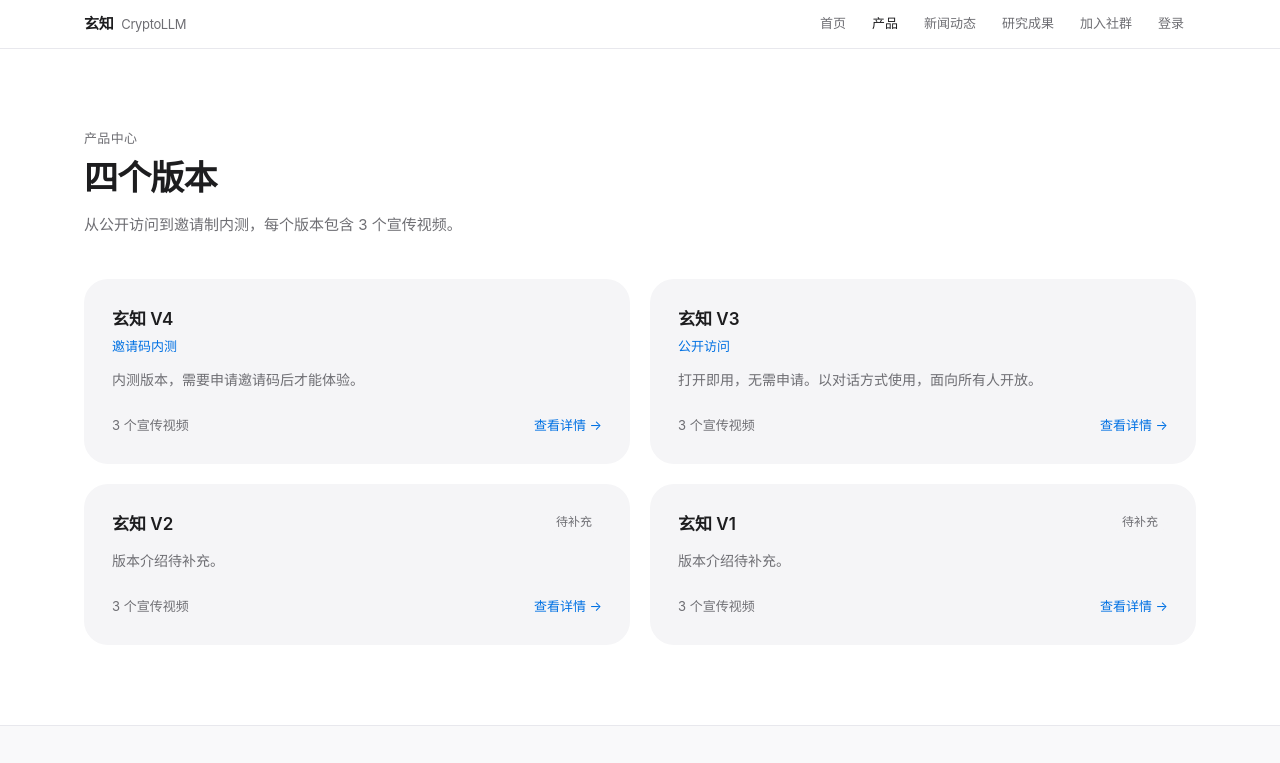
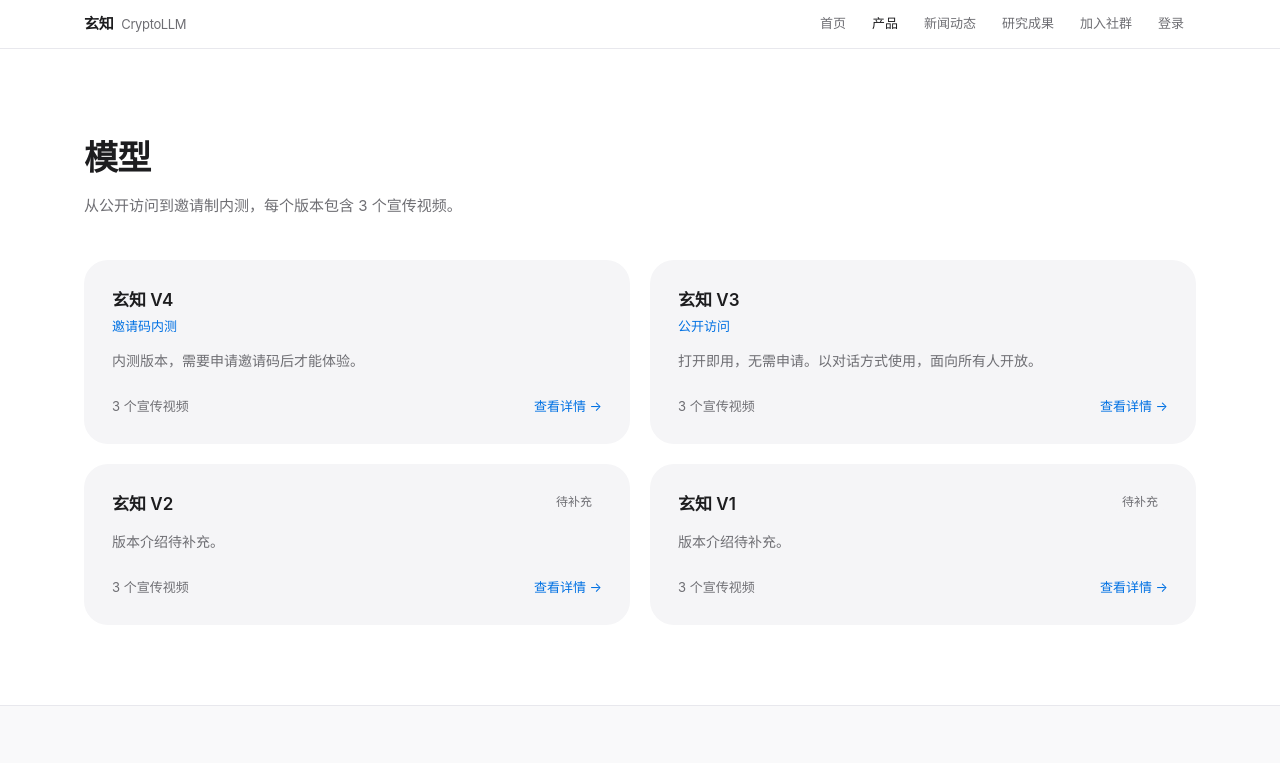
Before and after one commit to 2713498198/Cryptollm-web, a Next.js app: page /products in a window 1280 px wide. Shown: the top 763 px of the page. Built offline with nearby package versions, Linux system fonts and the light colour scheme.

Commit message:
模型页标题精简为模型

```diff
--- a/app/products/page.tsx
+++ b/app/products/page.tsx
@@ -3,15 +3,14 @@ import { versions } from "@/content/versions";
 import { Section, VersionCard } from "@/components/ui";
 
 export const metadata: Metadata = {
-  title: "产品中心",
+  title: "模型",
   description: "玄知大模型已发布 4 个版本，每个版本配有 3 个宣传视频。",
 };
 
 export default function ProductsPage() {
   return (
     <Section
-      eyebrow="产品中心"
-      title="四个版本"
+      title="模型"
       subtitle="从公开访问到邀请制内测，每个版本包含 3 个宣传视频。"
       headingLevel="h1"
     >
```
